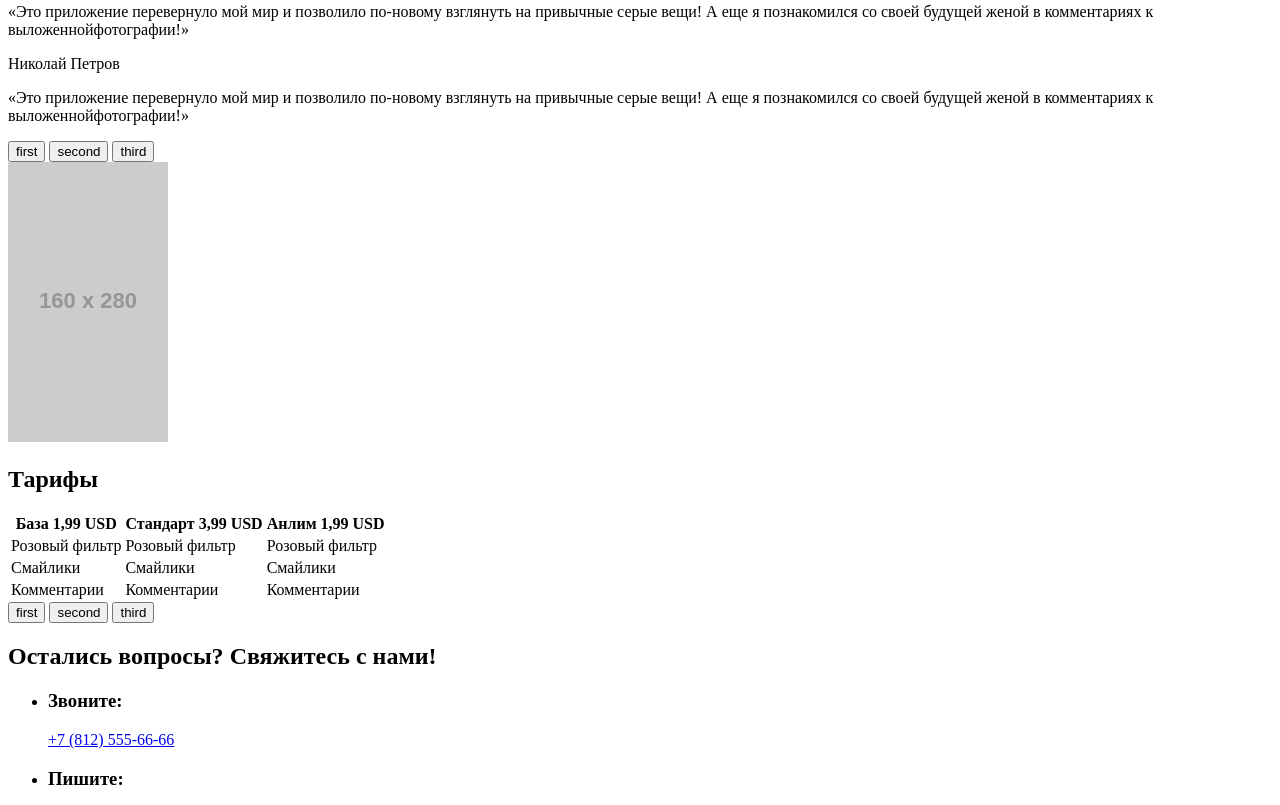
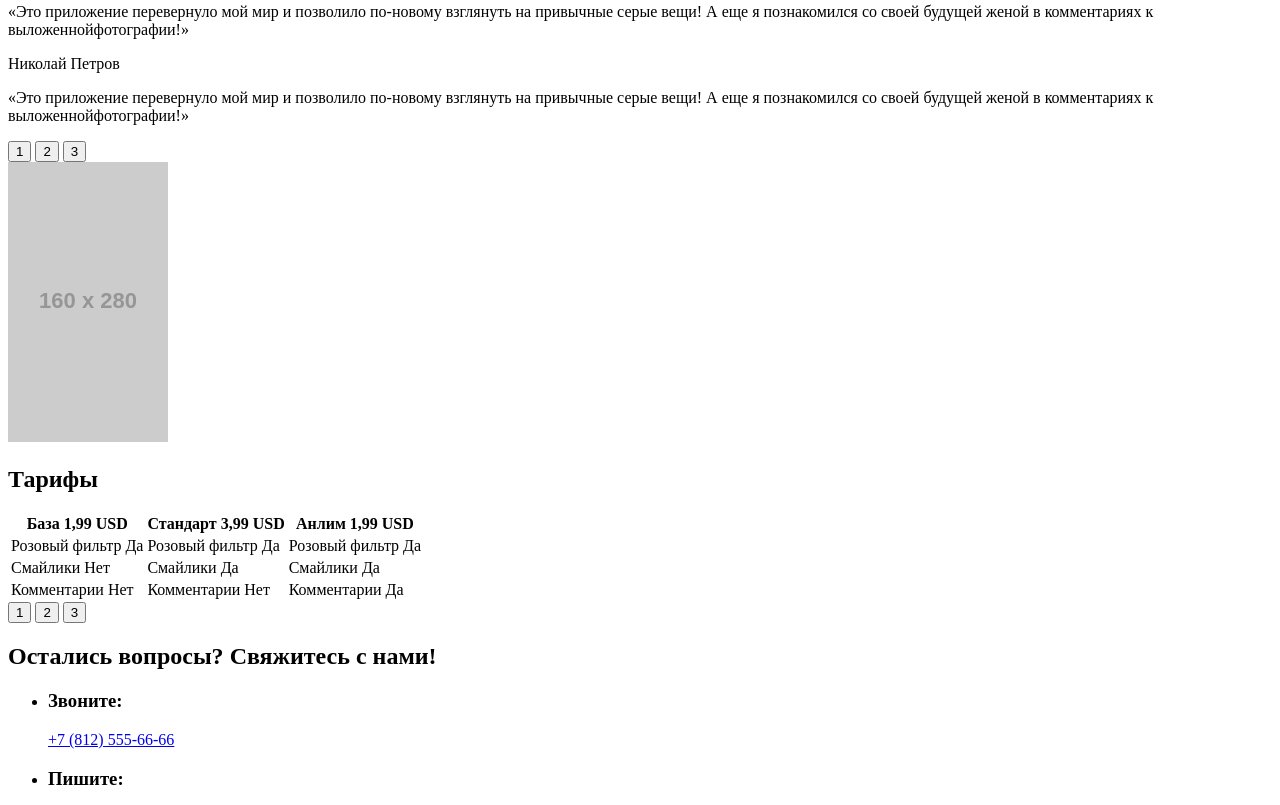
Before and after one commit to kvzaytsev/287101-pink, a website: page index.html in a window 1280 px wide. Shown: the part 1272-2077 px from the top of the page. Drawn offline with Linux system fonts and the light colour scheme; placeholder pictures from the web are drawn by us.

Commit message:
Added missed significant content of tariffs table

```diff
--- a/index.html
+++ b/index.html
@@ -18,7 +18,7 @@
             alt="Pink"
           >
         </a>
-        <button class="main-nav__toggle main-nav__toggle--close" type="button">Close</button>
+        <button class="main-nav__toggle main-nav__toggle--close" type="button">Закрыть</button>
       </div>
       <ul class="main-nav__list">
         <li class="main-nav__item">
@@ -108,9 +108,9 @@
           </div>
         </div>
         <div class="reviews-slider__controls">
-          <button type="button" class="reviews-slider__bullet reviews-slider__bullet--active">first</button>
-          <button type="button" class="reviews-slider__bullet">second</button>
-          <button type="button" class="reviews-slider__bullet">third</button>
+          <button type="button" class="reviews-slider__bullet reviews-slider__bullet--active">1</button>
+          <button type="button" class="reviews-slider__bullet">2</button>
+          <button type="button" class="reviews-slider__bullet">3</button>
         </div>
       </div>
       <img
@@ -144,26 +144,53 @@
           </thead>
           <tbody>
             <tr>
-              <td class="tariffs-table__feature tariffs-table__feature--yes">Розовый фильтр</td>
-              <td class="tariffs-table__feature tariffs-table__feature--yes">Розовый фильтр</td>
-              <td class="tariffs-table__feature tariffs-table__feature--yes">Розовый фильтр</td>
+              <td class="tariffs-table__feature">
+                <span class="tariffs-table__feature-name">Розовый фильтр</span>
+                <span class="tariffs-table__feature-value tariffs-table__feature-value--yes">Да</span>
+              </td>
+              <td class="tariffs-table__feature">
+                <span class="tariffs-table__feature-name">Розовый фильтр</span>
+                <span class="tariffs-table__feature-value tariffs-table__feature-value--yes">Да</span>
+              </td>
+              <td class="tariffs-table__feature">
+                <span class="tariffs-table__feature-name">Розовый фильтр</span>
+                <span class="tariffs-table__feature-value tariffs-table__feature-value--yes">Да</span>
+              </td>
             </tr>
             <tr>
-              <td class="tariffs-table__feature tariffs-table__feature--no">Смайлики</td>
-              <td class="tariffs-table__feature tariffs-table__feature--yes">Смайлики</td>
-              <td class="tariffs-table__feature tariffs-table__feature--yes">Смайлики</td>
+              <td class="tariffs-table__feature">
+                <span class="tariffs-table__feature-name">Смайлики</span>
+                <span class="tariffs-table__feature-value tariffs-table__feature-value--no">Нет</span>
+              </td>
+              <td class="tariffs-table__feature">
+                <span class="tariffs-table__feature-name">Смайлики</span>
+                <span class="tariffs-table__feature-value tariffs-table__feature-value--yes">Да</span>
+              </td>
+              <td class="tariffs-table__feature">
+                <span class="tariffs-table__feature-name">Смайлики</span>
+                <span class="tariffs-table__feature-value tariffs-table__feature-value--yes">Да</span>
+              </td>
             </tr>
             <tr>
-              <td class="tariffs-table__feature tariffs-table__feature--no">Комментарии</td>
-              <td class="tariffs-table__feature tariffs-table__feature--no">Комментарии</td>
-              <td class="tariffs-table__feature tariffs-table__feature--yes">Комментарии</td>
+              <td class="tariffs-table__feature">
+                <span class="tariffs-table__feature-name">Комментарии</span>
+                <span class="tariffs-table__feature-value tariffs-table__feature-value--no">Нет</span>
+              </td>
+              <td class="tariffs-table__feature">
+                <span class="tariffs-table__feature-name">Комментарии</span>
+                <span class="tariffs-table__feature-value tariffs-table__feature-value--no">Нет</span>
+              </td>
+              <td class="tariffs-table__feature">
+                <span class="tariffs-table__feature-name">Комментарии</span>
+                <span class="tariffs-table__feature-value tariffs-table__feature-value--yes">Да</span>
+              </td>
             </tr>
           </tbody>
         </table>
         <div class="tariffs__controls">
-          <button type="button" class="tariffs__bullet">first</button>
-          <button type="button" class="tariffs__bullet tariffs__bullet--active">second</button>
-          <button type="button" class="tariffs__bullet">third</button>
+          <button type="button" class="tariffs__bullet">1</button>
+          <button type="button" class="tariffs__bullet tariffs__bullet--active">2</button>
+          <button type="button" class="tariffs__bullet">3</button>
         </div>
       </div>
     </section>
```
